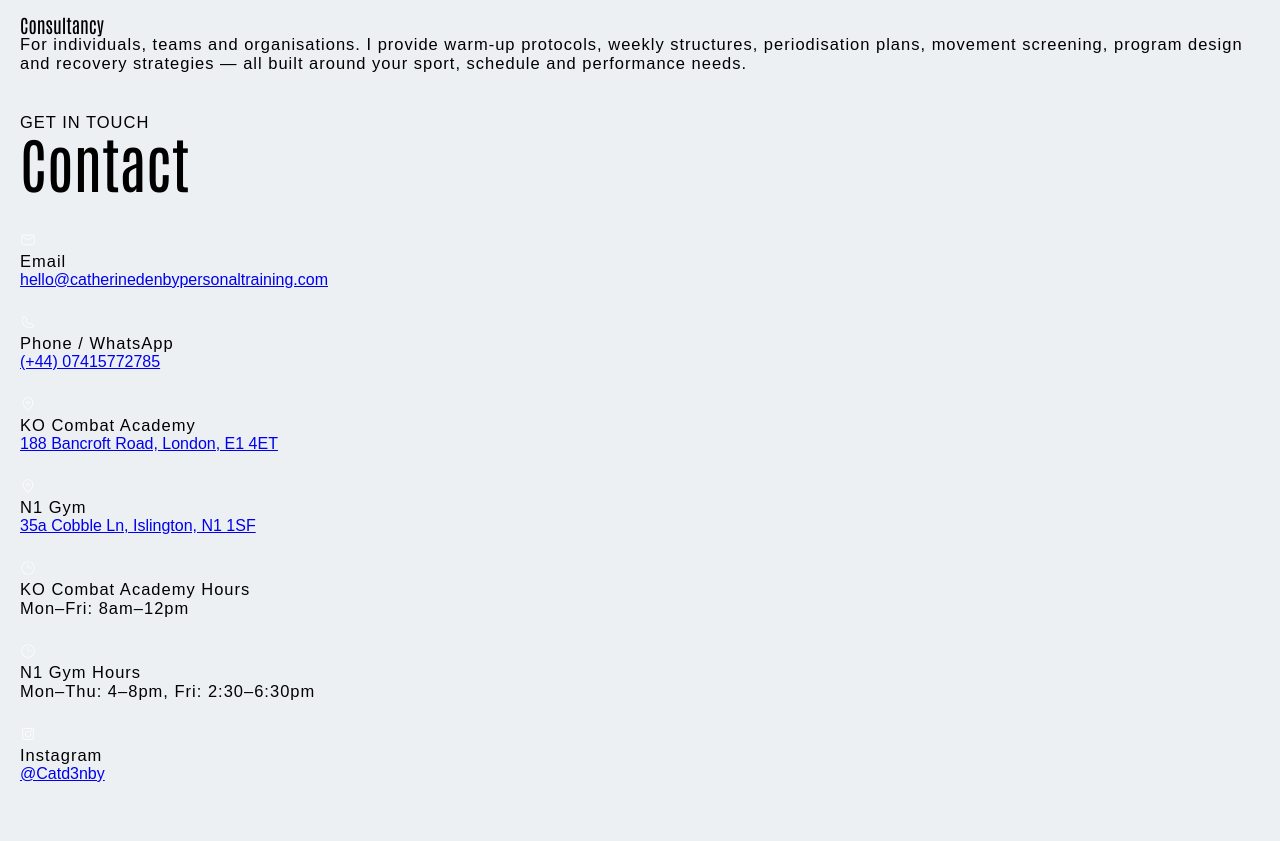
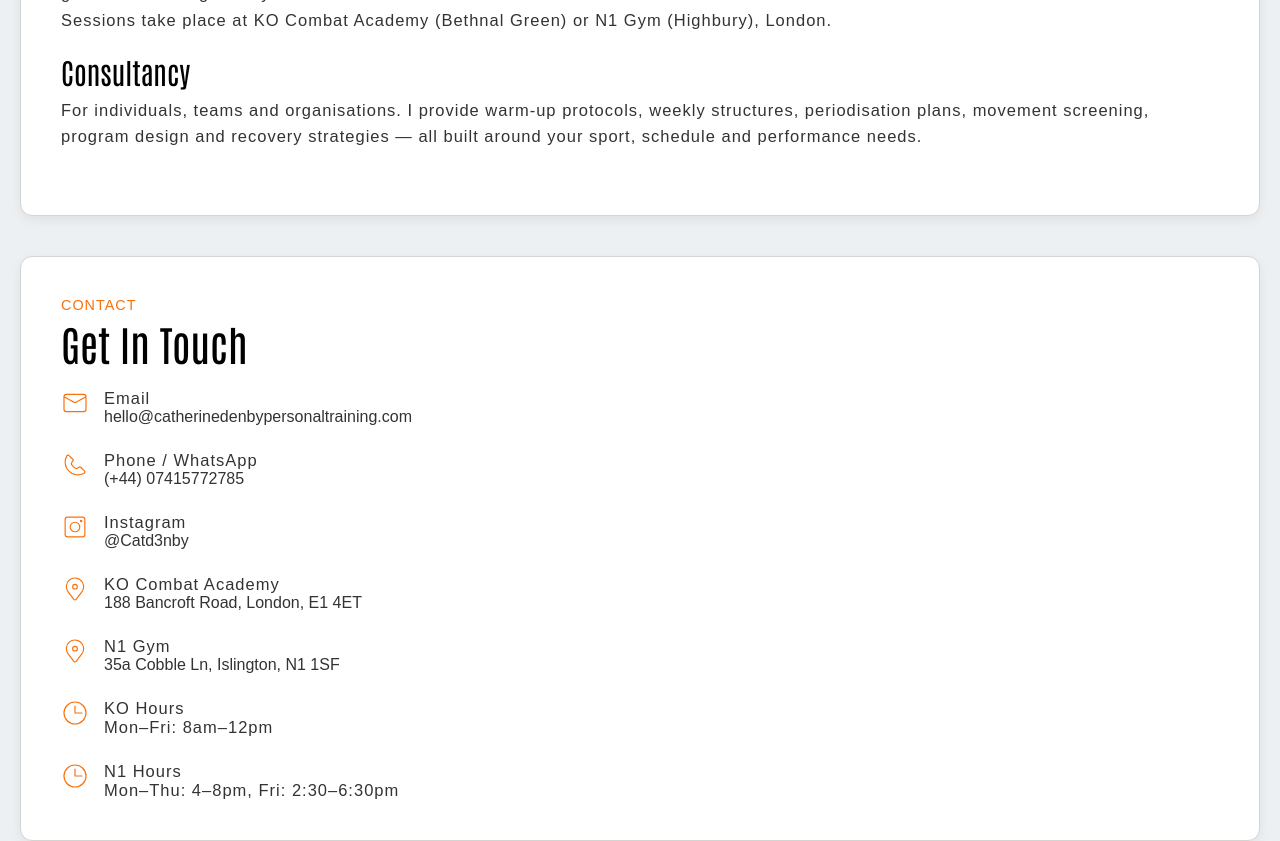
Before and after one commit to cdenby-dotcom/Cat-Denby-Performance, a Next.js app: page / in a window 1280 px wide. Shown: the part 6500-7341 px from the top of the page. Built offline with nearby package versions, Linux system fonts and the light colour scheme; a web font is replaced by a local one.

Commit message:
Refactor contact section layout and details
Refactor contact details into individual sections for clarity and maintainability.

```diff
--- a/app/components/ContactPage/ContactSection.tsx
+++ b/app/components/ContactPage/ContactSection.tsx
@@ -7,75 +7,27 @@ function ContactSection() {
 
   const { contactRef } = useScroll();
 
-  const contactDetails = [
-    {
-      svg: <CiMail />,
-      label: "Email",
-      href: "mailto:hello@catherinedenbypersonaltraining.com",
-      value: "hello@catherinedenbypersonaltraining.com"
-    },
-    {
-      svg: <CiPhone />,
-      label: "Phone / WhatsApp",
-      href: "tel:+447415772785",
-      value: "(+44) 07415772785"
-    },
-    {
-      svg: <CiLocationOn />,
-      label: "KO Combat Academy",
-      href: "https://www.google.com/maps/place/ko+combat+academy",
-      value: "188 Bancroft Road, London, E1 4ET",
-      external: true
-    },
-    {
-      svg: <CiLocationOn />,
-      label: "N1 Gym",
-      href: "https://www.google.com/maps/place/N1+gym+-+personal+training",
-      value: "35a Cobble Ln, Islington, N1 1SF",
-      external: true
-    },
-    {
-      svg: <CiClock2 />,
-      label: "KO Combat Academy Hours",
-      value: "Mon–Fri: 8am–12pm"
-    },
-    {
-      svg: <CiClock2 />,
-      label: "N1 Gym Hours",
-      value: "Mon–Thu: 4–8pm, Fri: 2:30–6:30pm"
-    },
-    {
-      svg: <CiInstagram />,
-      label: "Instagram",
-      href: "https://www.instagram.com/catd3nby/",
-      value: "@Catd3nby",
-      external: true
-    }
-  ];
-
   return (
     <div className={styles.ContactSection} ref={contactRef}>
+      <div className={styles.container}>
 
-      {/* WHAT I OFFER */}
-      <div className={styles.container}>
-        <div className={styles.intro}>
+        {/* BOX 1 — WHAT I OFFER */}
+        <div className={styles.box}>
           <p className={styles.orange}>WHAT I OFFER</p>
           <h2>Coaching & Consultancy</h2>
-          <p className={styles.subtext}>
-            Clear, simple formats designed to help you move better, feel stronger, and perform at your best.
-          </p>
-        </div>
 
-        <div className={styles.textBlock}>
+          <div className={styles.section}>
             <h3>Coaching</h3>
             <p>
               55‑minute sessions delivered in‑person or online. Each session blends mobility, strength,
               conditioning and technical work — tailored to your goals and training history.
+            </p>
+            <p>
               Sessions take place at KO Combat Academy (Bethnal Green) or N1 Gym (Highbury), London.
             </p>
           </div>
 
-        <div className={styles.textBlock}>
+          <div className={styles.section}>
             <h3>Consultancy</h3>
             <p>
               For individuals, teams and organisations. I provide warm‑up protocols, weekly structures,
@@ -83,34 +35,80 @@ function ContactSection() {
               around your sport, schedule and performance needs.
             </p>
           </div>
-
-        {/* CONTACT */}
-        <div className={styles.contactIntro}>
-          <p className={styles.orange}>GET IN TOUCH</p>
-          <h2>Contact</h2>
         </div>
 
+        {/* BOX 2 — CONTACT */}
+        <div className={styles.box}>
+          <p className={styles.orange}>CONTACT</p>
+          <h2>Get In Touch</h2>
+
           <div className={styles.contactList}>
-          {contactDetails.map((item, index) => (
-            <div key={index} className={styles.contactItem}>
-              {item.svg}
+
+            <div className={styles.item}>
+              <CiMail />
               <div>
-                <p className={styles.label}>{item.label}</p>
-
-                {item.href ? (
-                  <a
-                    href={item.href}
-                    target={item.external ? "_blank" : ""}
-                    rel={item.external ? "noopener noreferrer" : ""}
-                  >
-                    {item.value}
+                <p>Email</p>
+                <a href="mailto:hello@catherinedenbypersonaltraining.com">
+                  hello@catherinedenbypersonaltraining.com
                 </a>
-                ) : (
-                  <p>{item.value}</p>
-                )}
               </div>
             </div>
-          ))}
+
+            <div className={styles.item}>
+              <CiPhone />
+              <div>
+                <p>Phone / WhatsApp</p>
+                <a href="tel:+447415772785">(+44) 07415772785</a>
+              </div>
+            </div>
+
+            <div className={styles.item}>
+              <CiInstagram />
+              <div>
+                <p>Instagram</p>
+                <a href="https://www.instagram.com/catd3nby/" target="_blank" rel="noopener noreferrer">
+                  @Catd3nby
+                </a>
+              </div>
+            </div>
+
+            <div className={styles.item}>
+              <CiLocationOn />
+              <div>
+                <p>KO Combat Academy</p>
+                <a href="https://www.google.com/maps/place/ko+combat+academy" target="_blank" rel="noopener noreferrer">
+                  188 Bancroft Road, London, E1 4ET
+                </a>
+              </div>
+            </div>
+
+            <div className={styles.item}>
+              <CiLocationOn />
+              <div>
+                <p>N1 Gym</p>
+                <a href="https://www.google.com/maps/place/N1+gym+-+personal+training" target="_blank" rel="noopener noreferrer">
+                  35a Cobble Ln, Islington, N1 1SF
+                </a>
+              </div>
+            </div>
+
+            <div className={styles.item}>
+              <CiClock2 />
+              <div>
+                <p>KO Hours</p>
+                <p>Mon–Fri: 8am–12pm</p>
+              </div>
+            </div>
+
+            <div className={styles.item}>
+              <CiClock2 />
+              <div>
+                <p>N1 Hours</p>
+                <p>Mon–Thu: 4–8pm, Fri: 2:30–6:30pm</p>
+              </div>
+            </div>
+
+          </div>
         </div>
 
       </div>
```
Lines whose indentation alone changed are shown as unchanged.
